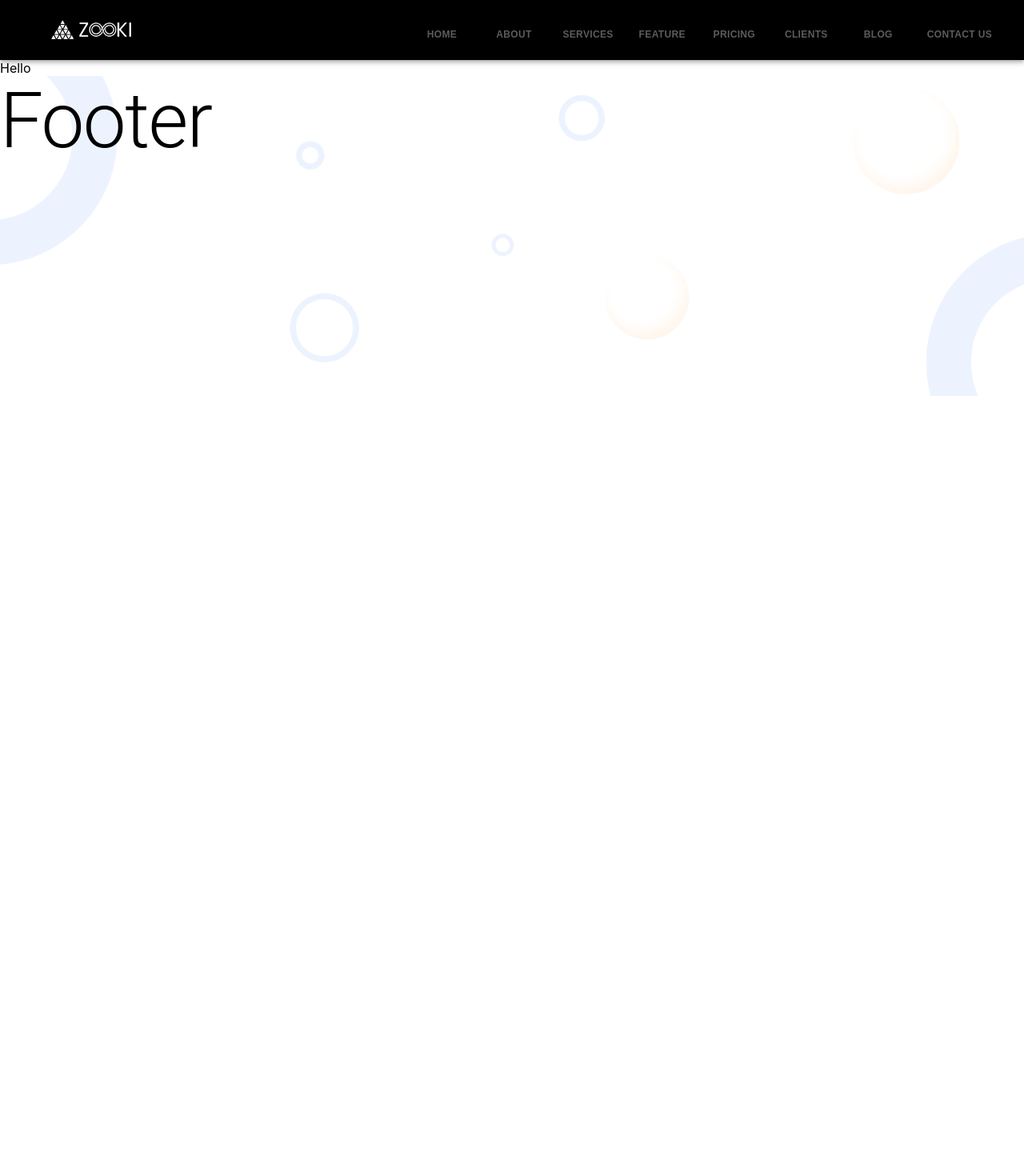
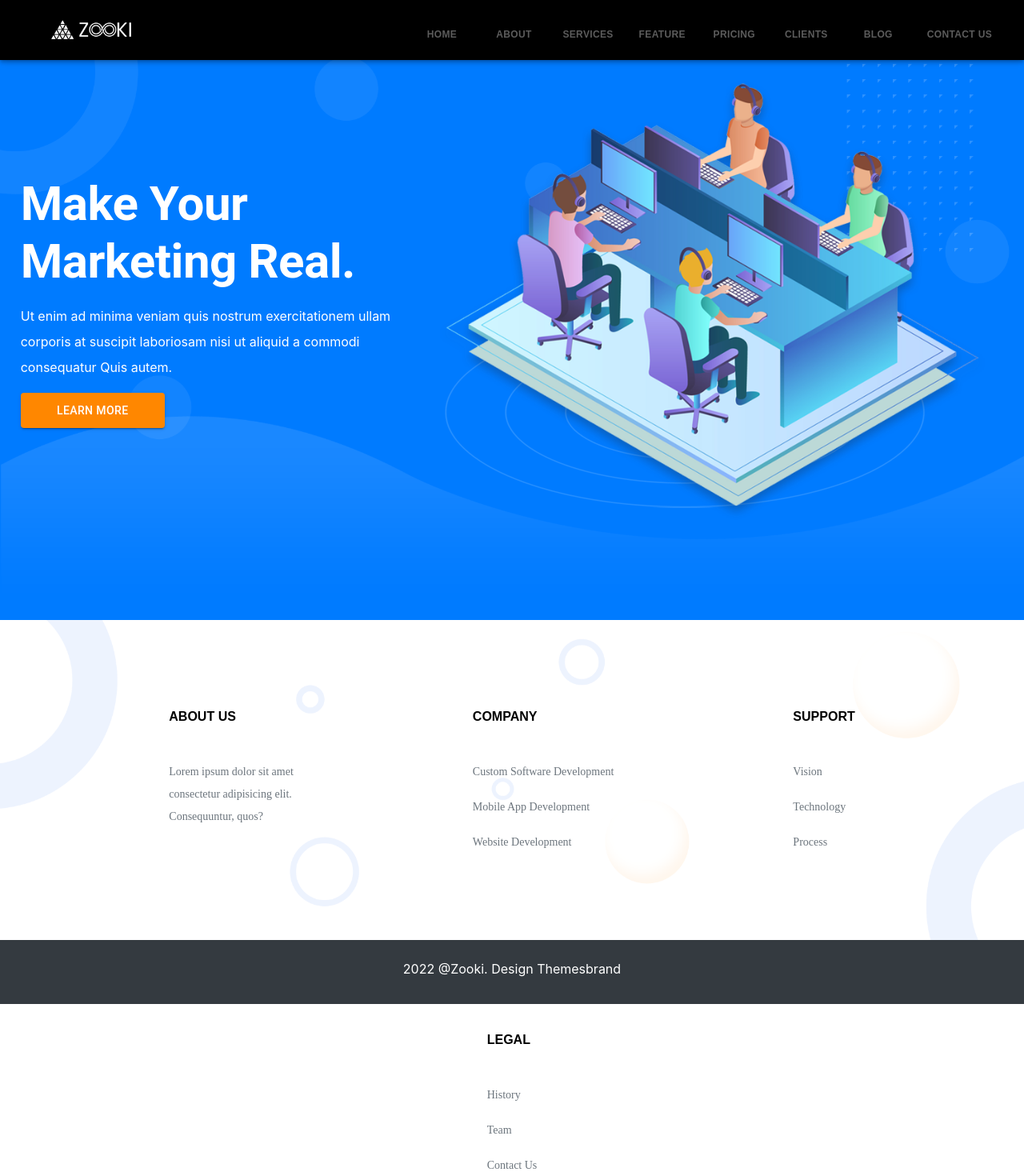
Before and after one commit to armaghan-9060/Zookie-Demo-App, a React (Create React App) app in the folder zookie-app/practice-app/: page / in a window 1280 px wide. Shown: the top 1470 px of the page at 80% size. Before the commit the page ends 800 px from the top, so only its background shows below. Built offline with nearby package versions, Linux system fonts and the light colour scheme.

Commit message:
Home and Footer component completed

```diff
--- a/zookie-app/practice-app/src/App.tsx
+++ b/zookie-app/practice-app/src/App.tsx
@@ -3,12 +3,12 @@ import Header from "./components/Header";
 import { makeStyles, ThemeProvider } from "@mui/styles";
 import theme from "./components/Theme";
 import Footer from "./components/Footer";
-
+import Home from "./components/Home";
 function App() {
   return (
     <ThemeProvider theme={theme}>
       <Header />
-      Hello
+      <Home />
       <Footer />
     </ThemeProvider>
   );
--- a/zookie-app/practice-app/src/components/Footer.tsx
+++ b/zookie-app/practice-app/src/components/Footer.tsx
@@ -1,7 +1,10 @@
 import { Typography } from "@mui/material";
 import { styled } from "@mui/system";
+import { Grid } from "@mui/material";
+import { makeStyles } from "@mui/styles";
 import React from "react";
 import footer from "/Users/trimulabs/Documents/GitHub/Zookie-Demo-App/zookie-app/practice-app/src/assets/footer-bg.png";
+import { classicNameResolver } from "typescript";
 const FooterDesign = styled("div")({
   width: "100%",
   height: "400px",
@@ -9,13 +12,125 @@ const FooterDesign = styled("div")({
   backgroundSize: "cover",
   backgroundPosition: "center center",
 });
-
+const LowerFooter = styled("div")({
+  width: "100%",
+  height: "80px",
+  backgroundColor: "#343A40",
+});
+const useStyles = makeStyles({
+  mainContainer: {
+    position: "absolute",
+  },
+  link: {
+    color: "#6C757D",
+    fontFamily: "san-serif",
+    fontSize: "14px",
+    lineHeight: "2",
+  },
+  griditem: {
+    margin: "7em",
+  },
+  heading: {
+    fontFamily: "sans-serif",
+    fontWeight: "bold",
+    fontSize: "16px",
+    marginBottom: "30px",
+  },
+});
 function Footer() {
+  const classes = useStyles();
   return (
     <div>
       <FooterDesign>
-        <Typography variant="h1">Footer</Typography>
+        <Grid
+          container
+          justifyContent="center"
+          className={classes.mainContainer}
+        >
+          <Grid item className={classes.griditem}>
+            <Grid container direction="column" spacing={2}>
+              <Grid item className={classes.heading}>
+                {" "}
+                ABOUT US{" "}
+              </Grid>
+              <Grid item className={classes.link}>
+                {" "}
+                Lorem ipsum dolor sit amet <br /> consectetur adipisicing elit.{" "}
+                <br /> Consequuntur, quos?{" "}
+              </Grid>
+            </Grid>
+          </Grid>
+          <Grid item className={classes.griditem}>
+            <Grid container direction="column" spacing={2}>
+              <Grid item className={classes.heading}>
+                {" "}
+                COMPANY{" "}
+              </Grid>
+              <Grid item className={classes.link}>
+                {" "}
+                Custom Software Development{" "}
+              </Grid>
+              <Grid item className={classes.link}>
+                {" "}
+                Mobile App Development{" "}
+              </Grid>
+              <Grid item className={classes.link}>
+                {" "}
+                Website Development{" "}
+              </Grid>
+            </Grid>
+          </Grid>
+          <Grid item className={classes.griditem}>
+            <Grid container direction="column" spacing={2}>
+              <Grid item className={classes.heading}>
+                {" "}
+                SUPPORT{" "}
+              </Grid>
+              <Grid item className={classes.link}>
+                {" "}
+                Vision{" "}
+              </Grid>
+              <Grid item className={classes.link}>
+                {" "}
+                Technology{" "}
+              </Grid>
+              <Grid item className={classes.link}>
+                {" "}
+                Process{" "}
+              </Grid>
+            </Grid>
+          </Grid>
+          <Grid item className={classes.griditem}>
+            <Grid container direction="column" spacing={2}>
+              <Grid item className={classes.heading}>
+                {" "}
+                LEGAL{" "}
+              </Grid>
+              <Grid item className={classes.link}>
+                {" "}
+                History{" "}
+              </Grid>
+              <Grid item className={classes.link}>
+                {" "}
+                Team{" "}
+              </Grid>
+              <Grid item className={classes.link}>
+                {" "}
+                Contact Us{" "}
+              </Grid>
+            </Grid>
+          </Grid>
+        </Grid>
       </FooterDesign>
+      <LowerFooter>
+        <Grid container justifyContent="center">
+          <Grid item>
+            <p style={{ color: "white", paddingTop: "10px" }}>
+              2022 @Zooki. Design Themesbrand
+            </p>
+          </Grid>
+        </Grid>
+      </LowerFooter>
     </div>
   );
 }
--- /dev/null
+++ b/zookie-app/practice-app/src/components/Home.tsx
@@ -0,0 +1,87 @@
+import React from "react";
+import { styled } from "@mui/system";
+import { Grid, Typography } from "@mui/material";
+import { makeStyles } from "@mui/styles";
+import HomeBg from "../assets/home-2-bg.png";
+import { Box, BoxProps } from "@mui/material";
+import HomeImg from "../assets/home-2-img.png";
+import { Button } from "@mui/material";
+import HomeBg2 from "../assets/homr-2-bg-bottom.png";
+const HomeMain = styled("div")({
+  width: "100%",
+  height: "700px",
+  backgroundColor: "#007bff",
+  backgroundImage: `url(${HomeBg})`,
+  backgroundSize: "cover",
+  backgroundPosition: "center center",
+});
+const MainContainer = styled(Box)({
+  display: "flex",
+  flexDirection: "row",
+  justifyContent: "center",
+  alignContent: "center",
+  alignItems: "center",
+});
+const TextBox = styled(Box)({
+  display: "flex",
+  flexDirection: "column",
+  color: "white",
+  lineHeight: "2",
+});
+const ImgBox = styled(Box)({
+  display: "flex",
+  flexDirection: "column",
+});
+const HeroImg = styled(Box)({
+  position: "relative",
+  zIndex: "20",
+});
+const BackImg = styled(Box)({
+  position: "absolute",
+  opacity: "0.15",
+  margin: "auto",
+  paddingTop: "320px",
+  paddingLeft: "30px",
+  zIndex: "10",
+});
+
+const CustomButton = styled(Button)({
+  backgroundColor: "#FF8700",
+  maxWidth: "180px",
+  padding: "10px",
+});
+function Home() {
+  return (
+    <div>
+      <HomeMain>
+        <MainContainer>
+          <TextBox sx={{ maxWidth: "500px" }}>
+            <Typography variant="h2" sx={{ fontWeight: "bold" }}>
+              Make Your Marketing Real.
+            </Typography>
+            <p>
+              Ut enim ad minima veniam quis nostrum exercitationem ullam
+              corporis at suscipit laboriosam nisi ut aliquid a commodi
+              consequatur Quis autem.
+            </p>
+            <CustomButton variant="contained" size="medium">
+              LEARN MORE
+            </CustomButton>
+          </TextBox>
+          <ImgBox>
+            <HeroImg>
+              {" "}
+              <img src={HomeImg} alt="Home animation" height="600px" />{" "}
+            </HeroImg>
+            <BackImg>
+              {" "}
+              <img src={HomeBg2} alt="Home animation" />{" "}
+            </BackImg>
+          </ImgBox>
+        </MainContainer>
+      </HomeMain>
+    </div>
+  );
+}
+
+export default Home;
```
Also changed, not shown: zookie-app/practice-app/src/components/layout.tsx (added, +7 -0 lines).
